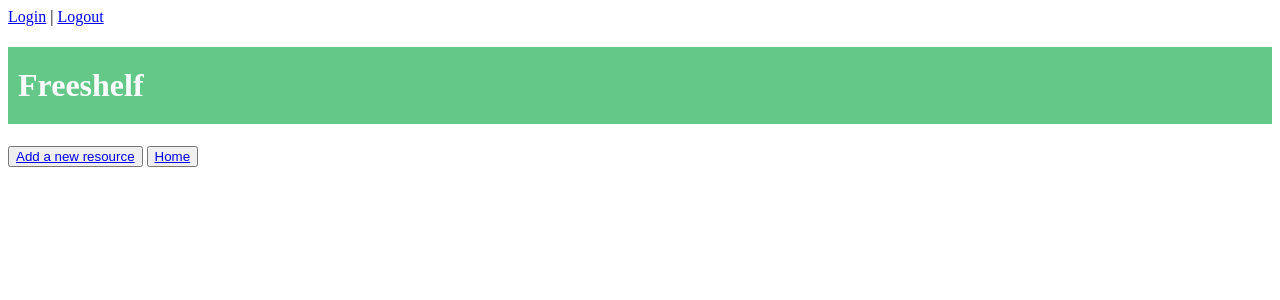
After one commit to CandaceAndrews/django-freeshelf, a Django app: template templates/resources/category.html in a window 1280 px wide. The commit adds this page. Shown: the top 300 px of the page. Run offline with Django 3.2, Linux system fonts and the light colour scheme; the template is opened without the code that fills it, so the values that code supplies are empty.

Commit message:
filter category (type in browser url), home buttons added

```diff
--- a/django_freeshelf/urls.py
+++ b/django_freeshelf/urls.py
@@ -26,4 +26,5 @@ urlpatterns = [
          name="details_about_resource"),
     path('accounts/', include('registration.backends.simple.urls')),
     # access to django registration redux
+    path('category/<slug:slug>', views.resource_category, name="category"),
 ]
--- a/resources/models.py
+++ b/resources/models.py
@@ -20,9 +20,8 @@ class Resource(models.Model):
     description = models.TextField(blank=True, null=True)
     link = models.URLField(max_length=200, blank=True, null=True)
     created_at = models.DateTimeField(auto_now_add=True)
-    # playing with foreign key idea:
-    # category = models.ForeignKey(Category, default=1, on_delete=models.SET_DEFAULT)
-    # not sure if we set a default and what to set it to, and if we do the above or CASCADE
+    category = models.ForeignKey(
+        to="Category", on_delete=models.CASCADE, blank=True, null=True)
 
     def __str__(self):
         return f"{self.title} by {self.author}"
--- a/templates/resources/add_resource.html
+++ b/templates/resources/add_resource.html
@@ -4,6 +4,6 @@
     <form method="POST">
         {% csrf_token %}
         {{ form.as_p }}
-        <button type='submit'>ADD</button>
+        <button type='submit'>ADD</button>  <button><a href="{% url 'home' %}">Home</a></button>
     </form>
 {% endblock %}
--- /dev/null
+++ b/templates/resources/category.html
@@ -0,0 +1,11 @@
+{% extends 'base.html' %}
+{% block content %}
+<h1>Freeshelf</h1>
+<ul>
+{% for resource in resources %}
+<li><a href="{% url 'details_about_resource' resource.pk %}">{{ resource }}</a></li>
+{% endfor %}
+</ul>
+<button><a href="{% url 'add_resource' %}">Add a new resource</a></button>
+<button><a href="{% url 'home' %}">Home</a></button>
+{% endblock %}
--- a/templates/resources/details_about_resource.html
+++ b/templates/resources/details_about_resource.html
@@ -9,6 +9,6 @@
     <h3>Link: {{ resource_description.link }}</h3>
 
 <footer>
-    <button class='button is-primary'><a href="{% url 'home' %}">Home</a></button>
+    <button><a href="{% url 'home' %}">Home</a></button>
 </footer>
 {% endblock %}
--- a/templates/resources/index.html
+++ b/templates/resources/index.html
@@ -8,5 +8,5 @@
     <li><a href="{% url 'details_about_resource' resource.pk %}">{{ resource }}</a></li>
     {% endfor %}
     </ul>
-    <a href="{% url 'add_resource' %}">Add a new resource</a>
+    <button><a href="{% url 'add_resource' %}">Add a new resource</a></button>
 {% endblock %}
```
Also changed, not shown: resources/views.py (+7 -1 lines), resources/migrations/0007_resource_category.py (added), static/css/resources.css (line endings or trailing spaces).
